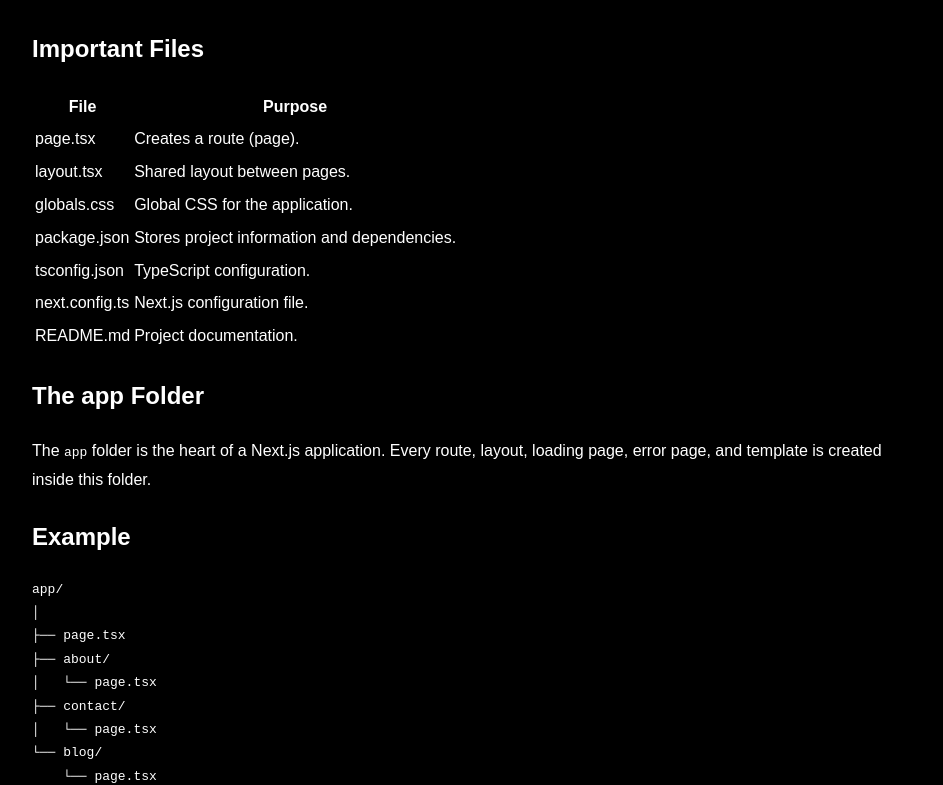
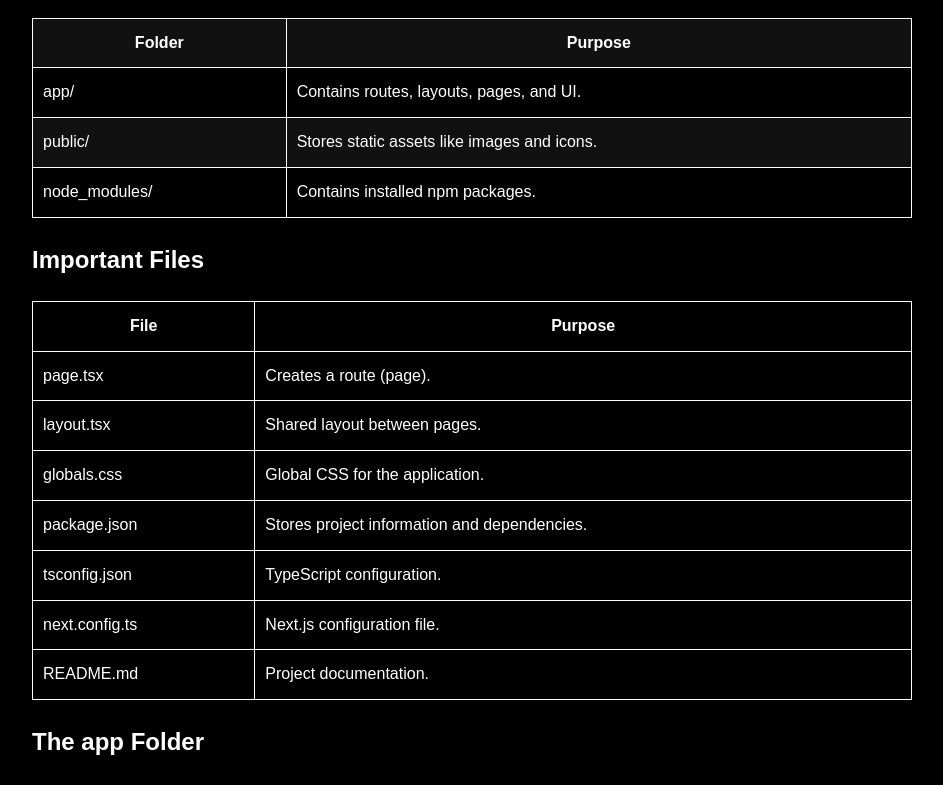
Before and after one commit to asmitbiswas/Project-Next-JS, a Next.js app in the folder app/: page /Next.js/Folder_Structure in a window 1280 px wide. Shown: the part 977-1762 px from the top of the page, without its empty margins (308-1251 px from the left). Built offline with nearby package versions, Linux system fonts and the light colour scheme.

Commit message:
Done folder_Structure

```diff
--- a/app/app/(categories)/Next.js/(NextTopics)/Folder_Structure/page.tsx
+++ b/app/app/(categories)/Next.js/(NextTopics)/Folder_Structure/page.tsx
@@ -1,9 +1,9 @@
-import Sidebar from "@/app/components/page";
+// import Sidebar from "@/app/components/page";
 
 export default function FolderStructure() {
   return (
     <div>
-      <Sidebar />
+      {/* <Sidebar /> */}
 
       <div>
         <h1>Folder Structure</h1>
@@ -16,7 +16,17 @@ export default function FolderStructure() {
 
         <h2>Default Folder Structure</h2>
 
-        <pre>
+        <pre
+       style={{
+            background:"#111",
+            overflowX:"auto",
+            borderRadius:"10px",
+            padding:"18px",
+            borderLeft:"5px solid #00ff00",
+            lineHeight:"1.8",
+            fontSize:"16px"
+        }}
+        >
 {`my-app/
 │
 ├── app/
@@ -41,72 +51,234 @@ export default function FolderStructure() {
 
         <h2>Important Folders</h2>
 
-        <table>
+        <table
+        style={{
+            borderCollapse:"collapse",
+            overflowX:"auto",
+            // padding:"10px",
+            width:"100%",
+            margin:"25 0",
+            border:"1px solid white",
+            // borderLeftL:
+            // textAlign
+        }}
+        >
           <tbody>
             <tr>
-              <th>Folder</th>
-              <th>Purpose</th>
+              <th
+              style={{
+                border:"1px solid white",
+                padding:"10px",
+                background:"#111111",
+              }}
+              >Folder</th>
+              <th
+                style={{
+                border:"1px solid white",
+                padding:"10px",
+                background:"#111111",
+              }}
+              >Purpose</th>
             </tr>
 
             <tr>
-              <td>app/</td>
-              <td>Contains routes, layouts, pages, and UI.</td>
+              <td
+                style={{
+                border:"1px solid white",
+                padding:"10px"
+              }}
+              >app/</td>
+              <td
+                style={{
+                border:"1px solid white",
+                padding:"10px"
+              }}
+              >Contains routes, layouts, pages, and UI.</td>
             </tr>
 
             <tr>
-              <td>public/</td>
-              <td>Stores static assets like images and icons.</td>
+              <td
+                style={{
+                border:"1px solid white",
+                padding:"10px",
+                background:"#111111"
+              }}
+              >public/</td>
+              <td
+                style={{
+                border:"1px solid white",
+                padding:"10px",
+                background:"#111111"
+              }}
+              >Stores static assets like images and icons.</td>
             </tr>
 
             <tr>
-              <td>node_modules/</td>
-              <td>Contains installed npm packages.</td>
+              <td
+                style={{
+                border:"1px solid white",
+                padding:"10px"
+              }}
+              >node_modules/</td>
+              <td
+                style={{
+                border:"1px solid white",
+                padding:"10px"
+              }}
+              >Contains installed npm packages.</td>
             </tr>
           </tbody>
         </table>
 
         <h2>Important Files</h2>
 
-        <table>
+        <table
+                style={{
+            borderCollapse:"collapse",
+            overflowX:"auto",
+            // padding:"10px",
+            width:"100%",
+            margin:"25 0",
+            border:"1px solid white",
+            // borderLeftL:
+            // textAlign
+        }}
+        >
           <tbody>
             <tr>
-              <th>File</th>
-              <th>Purpose</th>
+              <th
+               style={{
+                border:"1px solid white",
+                padding:"10px",
+                // background:"#111111",
+              }}
+              >File</th>
+              <th
+               style={{
+                border:"1px solid white",
+                padding:"10px",
+                // background:"#111111",
+              }}
+              >Purpose</th>
             </tr>
 
             <tr>
-              <td>page.tsx</td>
-              <td>Creates a route (page).</td>
+              <td
+               style={{
+                border:"1px solid white",
+                padding:"10px",
+                // background:"#111111",
+              }}
+              >page.tsx</td>
+              <td
+               style={{
+                border:"1px solid white",
+                padding:"10px",
+                // background:"#111111",
+              }}
+              >Creates a route (page).</td>
             </tr>
 
             <tr>
-              <td>layout.tsx</td>
-              <td>Shared layout between pages.</td>
+              <td
+               style={{
+                border:"1px solid white",
+                padding:"10px",
+                // background:"#111111",
+              }}
+              >layout.tsx</td>
+              <td
+               style={{
+                border:"1px solid white",
+                padding:"10px",
+                // background:"#111111",
+              }}
+              >Shared layout between pages.</td>
             </tr>
 
             <tr>
-              <td>globals.css</td>
-              <td>Global CSS for the application.</td>
+              <td
+               style={{
+                border:"1px solid white",
+                padding:"10px",
+                // background:"#111111",
+              }}
+              >globals.css</td>
+              <td
+               style={{
+                border:"1px solid white",
+                padding:"10px",
+                // background:"#111111",
+              }}
+              >Global CSS for the application.</td>
             </tr>
 
             <tr>
-              <td>package.json</td>
-              <td>Stores project information and dependencies.</td>
+              <td
+               style={{
+                border:"1px solid white",
+                padding:"10px",
+                // background:"#111111",
+              }}
+              >package.json</td>
+              <td
+               style={{
+                border:"1px solid white",
+                padding:"10px",
+                // background:"#111111",
+              }}
+              >Stores project information and dependencies.</td>
             </tr>
 
             <tr>
-              <td>tsconfig.json</td>
-              <td>TypeScript configuration.</td>
+              <td
+               style={{
+                border:"1px solid white",
+                padding:"10px",
+                // background:"#111111",
+              }}
+              >tsconfig.json</td>
+              <td
+               style={{
+                border:"1px solid white",
+                padding:"10px",
+                // background:"#111111",
+              }}
+              >TypeScript configuration.</td>
             </tr>
 
             <tr>
-              <td>next.config.ts</td>
-              <td>Next.js configuration file.</td>
+              <td
+               style={{
+                border:"1px solid white",
+                padding:"10px",
+                // background:"#111111",
+              }}
+              >next.config.ts</td>
+              <td
+               style={{
+                border:"1px solid white",
+                padding:"10px",
+                // background:"#111111",
+              }}
+              >Next.js configuration file.</td>
             </tr>
 
             <tr>
-              <td>README.md</td>
-              <td>Project documentation.</td>
+              <td
+               style={{
+                border:"1px solid white",
+                padding:"10px",
+                // background:"#111111",
+              }}
+              >README.md</td>
+              <td
+               style={{
+                border:"1px solid white",
+                padding:"10px",
+                // background:"#111111",
+              }}
+              >Project documentation.</td>
             </tr>
           </tbody>
         </table>
@@ -121,7 +293,17 @@ export default function FolderStructure() {
 
         <h2>Example</h2>
 
-        <pre>
+        <pre
+             style={{
+            background:"#111",
+            overflowX:"auto",
+            borderRadius:"10px",
+            padding:"18px",
+            borderLeft:"5px solid #00ff00",
+            lineHeight:"1.8",
+            fontSize:"16px"
+        }}
+        >
 {`app/
 │
 ├── page.tsx
```
